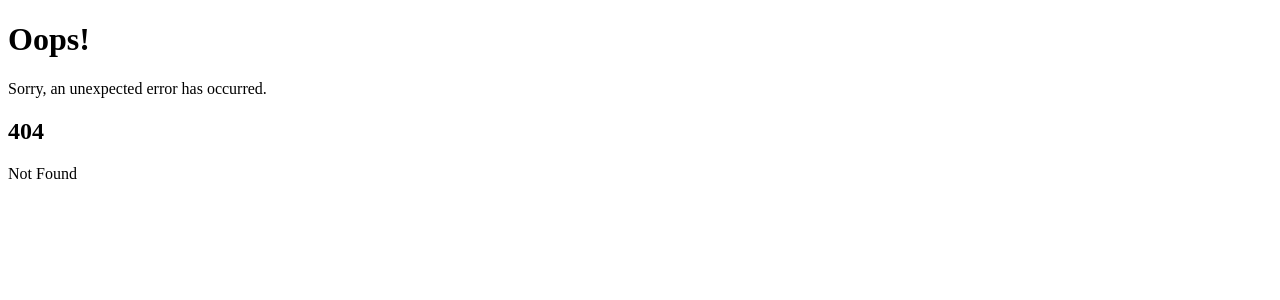
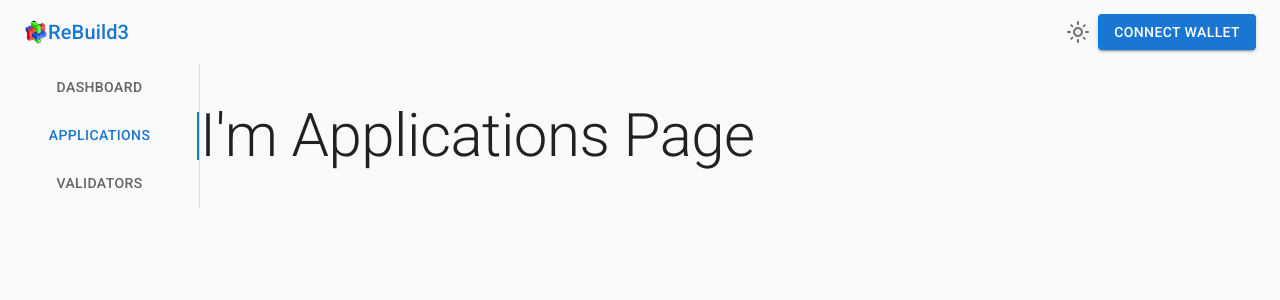
Before and after one commit to sidrisov/rebuild3, a React (Vite) app in the folder app/: page /app/applications in a window 1280 px wide. Before the commit this address had no page. Shown: the top 300 px of the page. Built offline with nearby package versions, Linux system fonts and the light colour scheme.

Commit message:
added nav bar; refactoring

```diff
--- a/app/src/common/themeUtils.ts
+++ /dev/null
@@ -1,20 +0,0 @@
-import { createTheme, Theme } from '@mui/material/styles';
-
-function muiTheme(darkMode: boolean): Theme {
-  return createTheme({
-    palette: {
-      mode: darkMode ? 'dark' : 'light',
-    },
-    components: {
-      MuiAppBar: {
-        styleOverrides: {
-          colorPrimary: {
-            backgroundColor: !darkMode ? 'white' : '',
-          },
-        },
-      },
-    },
-  });
-}
-
-export default muiTheme;
--- /dev/null
+++ b/app/src/layouts/AppLayout.tsx
@@ -0,0 +1,56 @@
+import { useState, useMemo, useEffect } from 'react';
+import { Link, Outlet, useLocation } from 'react-router-dom';
+
+import { AppBar, Button, IconButton, Tab, Tabs, Toolbar, Box } from '@mui/material';
+
+import DarkModeOutlinedIcon from '@mui/icons-material/DarkModeOutlined';
+import LightModeOutlinedIcon from '@mui/icons-material/LightModeOutlined';
+
+import HomeLogo from '../components/Logo';
+import CustomThemeProvider from '../theme/CustomThemeProvider';
+
+const paths = ['/app/dashboard', '/app/applications', '/app/validators'];
+
+function AppLayout() {
+  const { pathname } = useLocation();
+  const [darkMode, setDarkMode] = useState(false);
+  const [tabValue, setTabValue] = useState(0);
+
+  useEffect(() => {
+    setTabValue(paths.indexOf(pathname));
+  }, [pathname]);
+
+  return (
+    <CustomThemeProvider darkMode={darkMode}>
+      <AppBar position="sticky" sx={{ background: 'transparent', boxShadow: 'none' }}>
+        <Toolbar>
+          <HomeLogo flexGrow={1} />
+          <IconButton onClick={() => setDarkMode((darkMode) => !darkMode)}>
+            {darkMode ? <DarkModeOutlinedIcon /> : <LightModeOutlinedIcon />}
+          </IconButton>
+          <Button variant="contained">Connect Wallet</Button>
+        </Toolbar>
+      </AppBar>
+      <Box
+        sx={{
+          flexGrow: 1,
+          bgcolor: 'background.card',
+          display: 'flex',
+          alignItems: 'center'
+        }}>
+        <Tabs
+          orientation="vertical"
+          variant="scrollable"
+          value={tabValue}
+          sx={{ width: 200, height: '100%', borderRight: 1, borderColor: 'divider' }}>
+          <Tab label="Dashboard" tabIndex={0} component={Link} to={paths[0]} />
+          <Tab label="Applications" tabIndex={1} component={Link} to={paths[1]} />
+          <Tab label="Validators" tabIndex={2} component={Link} to={paths[2]} />
+        </Tabs>
+        <Outlet />
+      </Box>
+    </CustomThemeProvider>
+  );
+}
+
+export default AppLayout;
--- a/app/src/routes/Home.tsx
+++ b/app/src/layouts/HomeLayout.tsx
@@ -1,9 +1,5 @@
-import { useState, useMemo } from 'react';
+import { useState } from 'react';
 import { Link } from 'react-router-dom';
-
-import { ThemeProvider } from '@mui/material/styles';
-import CssBaseline from '@mui/material/CssBaseline';
-import GlobalStyles from '@mui/material/GlobalStyles';
 
 import {
   AppBar,
@@ -14,33 +10,24 @@ import {
   Toolbar,
   Typography,
   Box,
-  Stack,
+  Stack
 } from '@mui/material';
 
 import DarkModeOutlinedIcon from '@mui/icons-material/DarkModeOutlined';
 import LightModeOutlinedIcon from '@mui/icons-material/LightModeOutlined';
 
-import HomeLogo from '../common/HomeLogo';
-import muiTheme from '../common/themeUtils';
+import HomeLogo from '../components/Logo';
 
 import { ReactComponent as Love } from '../assets/loving.svg';
 import { ReactComponent as LoveInverted } from '../assets/loving_inverted.svg';
 import { blue, green, red } from '@mui/material/colors';
+import CustomThemeProvider from '../theme/CustomThemeProvider';
 
-export default function Home() {
+export default function HomeLayout() {
   const [darkMode, setDarkMode] = useState(false);
 
-  const theme = useMemo(() => muiTheme(darkMode), [darkMode]);
-
   return (
-    <ThemeProvider theme={theme}>
-      <CssBaseline />
-      <GlobalStyles
-        styles={{
-          body: { backgroundColor: darkMode ? '#242424' : '#f8fafc' },
-        }}
-      />
-
+    <CustomThemeProvider darkMode={darkMode}>
       <AppBar position="fixed">
         <Toolbar variant="dense">
           <HomeLogo flexGrow={1} />
@@ -61,7 +48,7 @@ export default function Home() {
               display: 'flex',
               flexDirection: 'row',
               flexWrap: 'wrap',
-              alignItems: 'center',
+              alignItems: 'center'
             }}>
             <Stack sx={{ spacing: 2, flex: 1 }}>
               <Typography color="grey" variant="h5">
@@ -71,9 +58,8 @@ export default function Home() {
                 ReBuild3 helps global community to bring back what was destroyed
               </Typography>
               <Typography m="10" color="grey" variant="h6">
-                enforced by smart contracts to bring transperancy into the
-                fundraising process, safeguard donations, and validate the
-                expenditure.
+                enforced by smart contracts to bring transperancy into the fundraising process,
+                safeguard donations, and validate the expenditure.
               </Typography>
             </Stack>
             {darkMode ? <LoveInverted width={350} /> : <Love width={350} />}
@@ -86,7 +72,7 @@ export default function Home() {
             flexDirection: 'row',
             //flexWrap: 'wrap',
             alignItems: 'center',
-            justifyContent: 'space-between',
+            justifyContent: 'space-between'
           }}>
           <Box sx={{ m: 2, spacing: 2, flexWrap: 'wrap' }}>
             <Typography color={red[400]} variant="h4">
@@ -114,6 +100,6 @@ export default function Home() {
           </Box>
         </Box>
       </Container>
-    </ThemeProvider>
+    </CustomThemeProvider>
   );
 }
--- a/app/src/main.tsx
+++ b/app/src/main.tsx
@@ -1,29 +1,13 @@
 import React from 'react';
 import ReactDOM from 'react-dom/client';
 
-import { createBrowserRouter, RouterProvider } from 'react-router-dom';
-
-import Home from './routes/Home';
-import App from './routes/App';
-import ErrorPage from './common/error-page';
+import { RouterProvider } from 'react-router-dom';
 
 import '@fontsource/roboto/300.css';
 import '@fontsource/roboto/400.css';
 import '@fontsource/roboto/500.css';
 import '@fontsource/roboto/700.css';
-
-const router = createBrowserRouter([
-  {
-    path: '/',
-    element: <Home />,
-    errorElement: <ErrorPage />,
-  },
-  {
-    path: '/app',
-    element: <App />,
-    errorElement: <ErrorPage />,
-  },
-]);
+import { router } from './router';
 
 ReactDOM.createRoot(document.getElementById('root') as HTMLElement).render(
   <React.StrictMode>
--- /dev/null
+++ b/app/src/router.tsx
@@ -0,0 +1,28 @@
+import { createBrowserRouter, Navigate } from 'react-router-dom';
+import HomeLayout from './layouts/HomeLayout';
+import AppLayout from './layouts/AppLayout';
+import Page404 from './routes/Page404';
+import Dashboard from './routes/Dashboard';
+import Applications from './routes/Applications';
+import Validators from './routes/Validators';
+
+export const router = createBrowserRouter([
+  {
+    path: '/',
+    element: <HomeLayout />,
+    errorElement: <Page404 />
+  },
+  {
+    path: '/app',
+    element: <AppLayout />,
+    errorElement: <Page404 />,
+    children: [
+      { element: <Navigate to="/app/applications" />, index: true },
+      { path: '/app/dashboard', element: <Dashboard /> },
+      { path: 'applications', element: <Applications /> },
+      { path: 'validators', element: <Validators /> },
+      { path: '404', element: <Page404 /> },
+      { path: '*', element: <Navigate to="/404" replace /> }
+    ]
+  }
+]);
--- a/app/src/routes/App.tsx
+++ /dev/null
@@ -1,42 +0,0 @@
-import { useState, useMemo } from 'react';
-import { Link } from 'react-router-dom';
-
-import { ThemeProvider } from '@mui/material/styles';
-import CssBaseline from '@mui/material/CssBaseline';
-import GlobalStyles from '@mui/material/GlobalStyles';
-
-import { AppBar, Button, IconButton, Toolbar, Typography } from '@mui/material';
-
-import DarkModeOutlinedIcon from '@mui/icons-material/DarkModeOutlined';
-import LightModeOutlinedIcon from '@mui/icons-material/LightModeOutlined';
-
-import HomeLogo from '../common/HomeLogo';
-import muiTheme from '../common/themeUtils';
-
-function App() {
-  const [darkMode, setDarkMode] = useState(false);
-
-  const theme = useMemo(() => muiTheme(darkMode), [darkMode]);
-
-  return (
-    <ThemeProvider theme={theme}>
-      <CssBaseline />
-      <GlobalStyles
-        styles={{
-          body: { backgroundColor: darkMode ? '#242424' : '#f8fafc' },
-        }}
-      />
-      <AppBar position="fixed">
-        <Toolbar variant="dense">
-          <HomeLogo flexGrow={1} />
-          <IconButton onClick={() => setDarkMode((darkMode) => !darkMode)}>
-            {darkMode ? <DarkModeOutlinedIcon /> : <LightModeOutlinedIcon />}
-          </IconButton>
-          <Button variant="contained">Connect Wallet</Button>
-        </Toolbar>
-      </AppBar>
-    </ThemeProvider>
-  );
-}
-
-export default App;
--- /dev/null
+++ b/app/src/routes/Applications.tsx
@@ -0,0 +1,11 @@
+import { Box, Typography } from '@mui/material';
+
+function Applications() {
+  return (
+    <Box>
+      <Typography variant="h2">I'm Applications Page</Typography>
+    </Box>
+  );
+}
+
+export default Applications;
--- /dev/null
+++ b/app/src/routes/Dashboard.tsx
@@ -0,0 +1,11 @@
+import { Typography } from '@mui/material';
+
+function Dashboard() {
+  return (
+    <>
+      <Typography variant="h2">I'm Dashboard Page</Typography>
+    </>
+  );
+}
+
+export default Dashboard;
--- a/app/src/common/error-page.tsx
+++ b/app/src/routes/Page404.tsx
@@ -1,6 +1,6 @@
 import { useRouteError, isRouteErrorResponse } from 'react-router-dom';
 
-export default function ErrorPage() {
+export default function Page404() {
   const error: any = useRouteError();
   console.error(error);
 
--- /dev/null
+++ b/app/src/routes/Validators.tsx
@@ -0,0 +1,11 @@
+import { Typography } from '@mui/material';
+
+function Validators() {
+  return (
+    <>
+      <Typography variant="h2">I'm Validators Page</Typography>
+    </>
+  );
+}
+
+export default Validators;
--- /dev/null
+++ b/app/src/theme/CustomThemeProvider.tsx
@@ -0,0 +1,38 @@
+import { ThemeProvider } from '@emotion/react';
+import { CssBaseline, GlobalStyles } from '@mui/material';
+import { createTheme, Theme } from '@mui/material/styles';
+
+function newTheme(darkMode: boolean): Theme {
+  return createTheme({
+    palette: {
+      mode: darkMode ? 'dark' : 'light'
+    },
+    components: {
+      ...(!darkMode
+        ? {
+            MuiAppBar: {
+              styleOverrides: {
+                colorPrimary: {
+                  backgroundColor: 'white'
+                }
+              }
+            }
+          }
+        : {})
+    }
+  });
+}
+
+export default function CustomThemeProvider(props: any) {
+  return (
+    <ThemeProvider theme={newTheme(props.darkMode)}>
+      <CssBaseline />
+      <GlobalStyles
+        styles={{
+          body: { backgroundColor: props.darkMode ? '#242424' : '#f8fafc' }
+        }}
+      />
+      {props.children}
+    </ThemeProvider>
+  );
+}
```
Also changed, not shown: app/src/components/Logo.tsx (renamed from app/src/common/HomeLogo.tsx), 1 other file (tests, documents, lock files or other folders).
